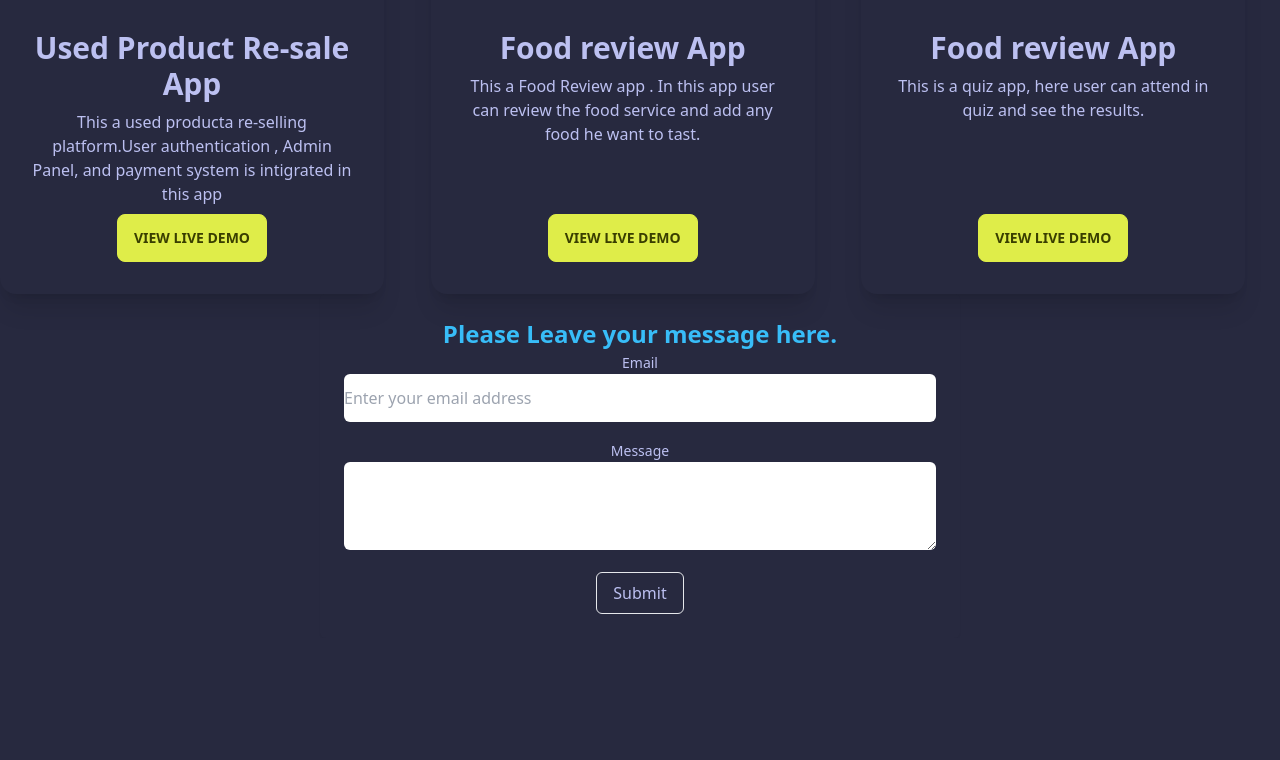
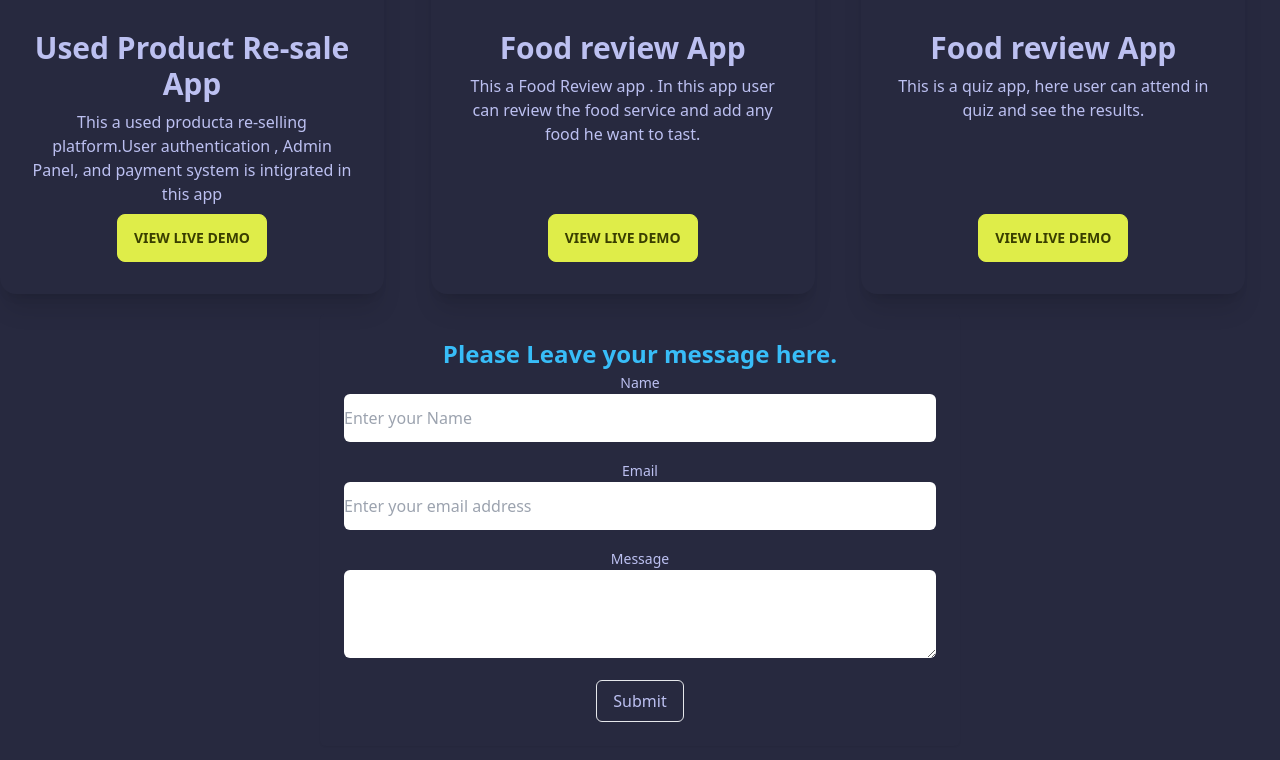
Before and after one commit to raihan-778/my-professional-portfolio, a React (Vite) app: page / in a window 1280 px wide. Shown: the part 918-1678 px from the top of the page. Before the commit the page ends 1556 px from the top, so only its background shows below. Built offline with nearby package versions, Linux system fonts and the light colour scheme.

Commit message:
form functionality added

```diff
--- a/src/shared/ContactMe/ContactMe.jsx
+++ b/src/shared/ContactMe/ContactMe.jsx
@@ -5,31 +5,29 @@ const ContactMe = () => {
   const form = useRef();
 
   const sendEmail = (e) => {
-    const form = e.target;
-    const email = form.email.value;
-    const message = form.message.value;
-    console.log(email, message);
     e.preventDefault();
     emailjs
       .sendForm(
         "service_nw571i7",
-        "JN5j45dllIkEWeT6qq-Hg",
+        "template_2eyhicm",
         form.current,
         "PY6k_RRFYbPdnBwXw"
       )
       .then(
         (result) => {
+          console.log(form.current);
           console.log(result.text);
         },
         (error) => {
           console.log(error.text);
+          console.log("message-sent");
         }
       );
   };
 
   return (
     <div>
-      <fieldset className="grid grid-cols-1 w-1/2 mx-auto gap-6 p-6 rounded-md shadow-sm dark:bg-gray-900">
+      <fieldset className="grid grid-cols-1 w-1/2 mb-5 mx-auto gap-6 p-6 rounded-md shadow-sm dark:bg-gray-900">
         <form ref={form} onSubmit={sendEmail}>
           <div className="space-y-2 col-span-full lg:col-span-1">
             <p className="text-2xl text-sky-400 font-semibold">
@@ -39,13 +37,24 @@ const ContactMe = () => {
           <div className="grid grid-cols-6 gap-4 col-span-full lg:col-span-6">
             <div className="col-span-full">
               <label for="bio" className="text-sm">
+                Name
+              </label>
+              <input
+                id="name"
+                placeholder="Enter your Name"
+                className="w-full py-3 rounded-md focus:ring focus:ring-opacity-75 focus:ring-violet-400 dark:border-gray-700 dark:text-gray-900"
+                name="user_name"
+              />
+            </div>
+            <div className="col-span-full">
+              <label for="bio" className="text-sm">
                 Email
               </label>
               <input
                 id="email"
                 placeholder="Enter your email address"
                 className="w-full py-3 rounded-md focus:ring focus:ring-opacity-75 focus:ring-violet-400 dark:border-gray-700 dark:text-gray-900"
-                name="email"
+                name="user_email"
               />
             </div>
             <div className="col-span-full">
--- a/src/shared/Home/MyProjects/MyProjects.jsx
+++ b/src/shared/Home/MyProjects/MyProjects.jsx
@@ -3,7 +3,7 @@ import { Link } from "react-router-dom";
 
 const MyProjects = () => {
   return (
-    <div>
+    <div className="my-5">
       <h2>
         My Recent{" "}
         <span className="text-3xl font-bold text-cyan-500">Projects</span>
```
